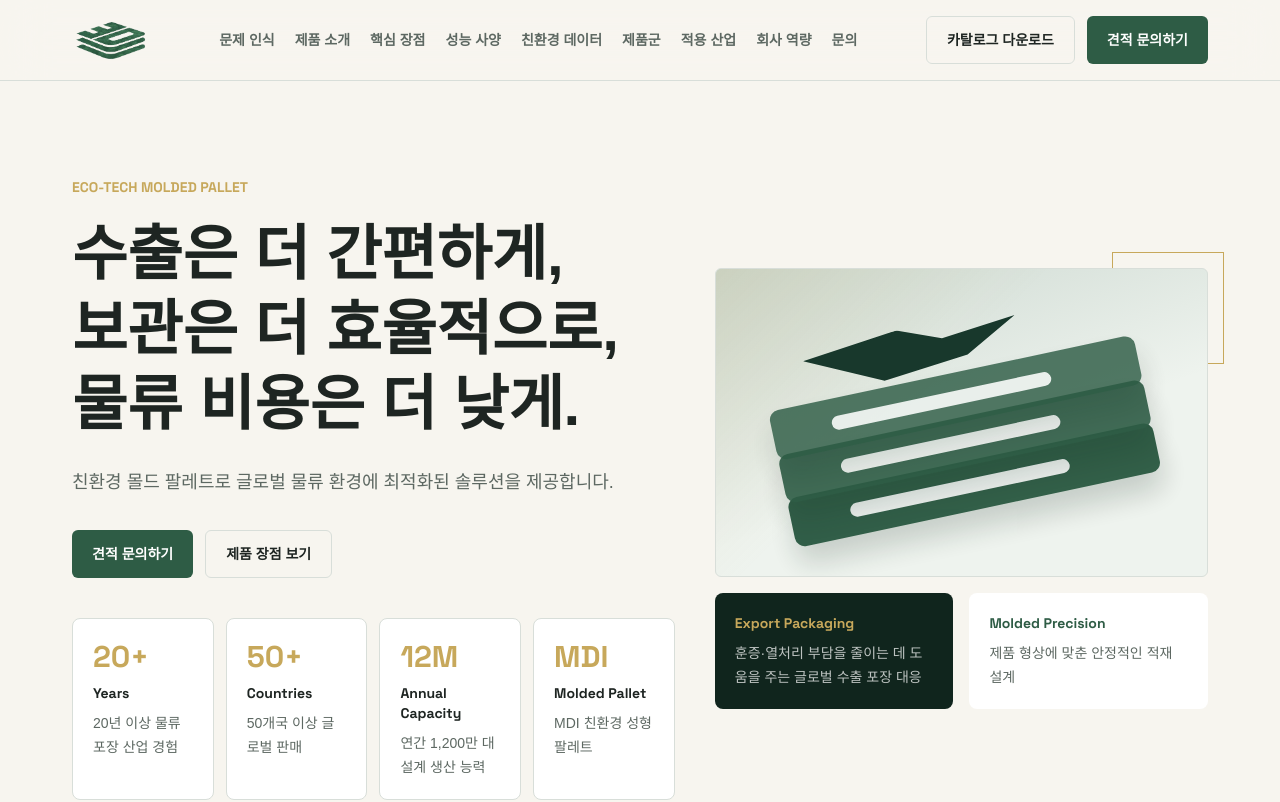
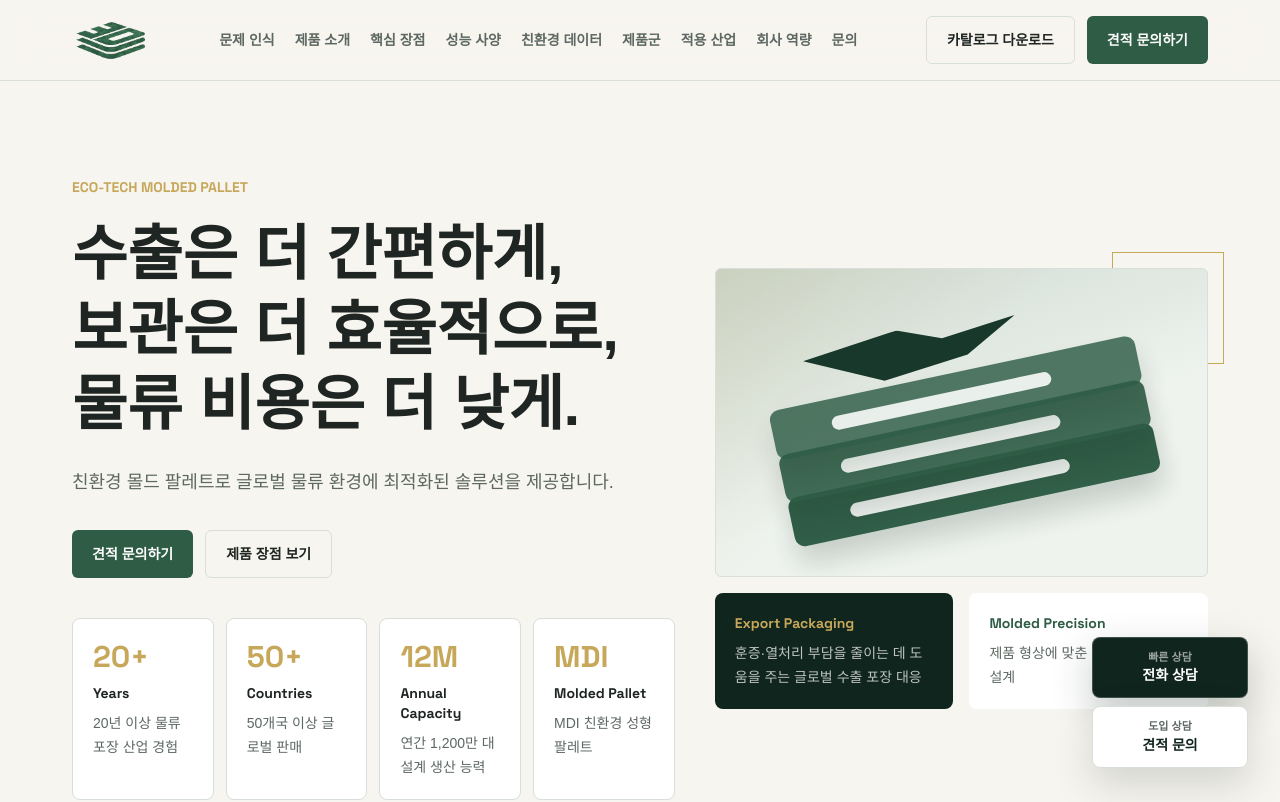
Before and after one commit to zeromeJ/adskorea, a Next.js app: page / in a window 1280 px wide. Shown: the top 802 px of the page. Built offline with nearby package versions, Linux system fonts and the light colour scheme; a web font is replaced by a local one.

Commit message:
Add floating contact actions

```diff
--- a/src/app/page.tsx
+++ b/src/app/page.tsx
@@ -1,6 +1,7 @@
 import AboutSection from "@/components/AboutSection";
 import BenefitsSection from "@/components/BenefitsSection";
 import EcoDataSection from "@/components/EcoDataSection";
+import FloatingContactButtons from "@/components/FloatingContactButtons";
 import Footer from "@/components/Footer";
 import Header from "@/components/Header";
 import HeroSection from "@/components/HeroSection";
@@ -30,6 +31,7 @@ export default function Home() {
         <VideoSection variant="company" />
         <InquirySection />
       </main>
+      <FloatingContactButtons />
       <Footer />
     </>
   );
--- /dev/null
+++ b/src/components/FloatingContactButtons.tsx
@@ -0,0 +1,28 @@
+import { company } from "@/lib/constants";
+
+export default function FloatingContactButtons() {
+  return (
+    <div className="fixed bottom-5 right-4 z-40 flex w-[142px] flex-col gap-2 sm:bottom-8 sm:right-8 sm:w-[156px]">
+      <a
+        aria-label="전화 상담 바로 연결"
+        className="group rounded-lg border border-white/20 bg-[var(--primary-deep)] px-4 py-3 text-center text-sm font-bold text-white shadow-[0_16px_40px_rgba(16,37,29,0.24)] transition hover:-translate-y-0.5 hover:bg-[var(--primary-dark)]"
+        href={company.phoneHref}
+      >
+        <span className="block text-[11px] font-semibold text-white/58">
+          빠른 상담
+        </span>
+        전화 상담
+      </a>
+      <a
+        aria-label="견적 문의 작성 섹션으로 이동"
+        className="rounded-lg border border-[var(--line)] bg-white px-4 py-3 text-center text-sm font-bold text-[var(--primary-deep)] shadow-[0_16px_40px_rgba(16,37,29,0.16)] transition hover:-translate-y-0.5 hover:border-[var(--sub-sage)] hover:bg-[var(--sub-mint)]"
+        href="#contact"
+      >
+        <span className="block text-[11px] font-semibold text-[var(--sub-text)]">
+          도입 상담
+        </span>
+        견적 문의
+      </a>
+    </div>
+  );
+}
--- a/src/lib/constants.ts
+++ b/src/lib/constants.ts
@@ -2,6 +2,7 @@ export const company = {
   name: "ADS 아델슨",
   email: "hello@adskorea.co.kr",
   phone: "+82-2-0000-0000",
+  phoneHref: "tel:+8220000000",
   address: "Address placeholder, Republic of Korea",
 };
 
```
